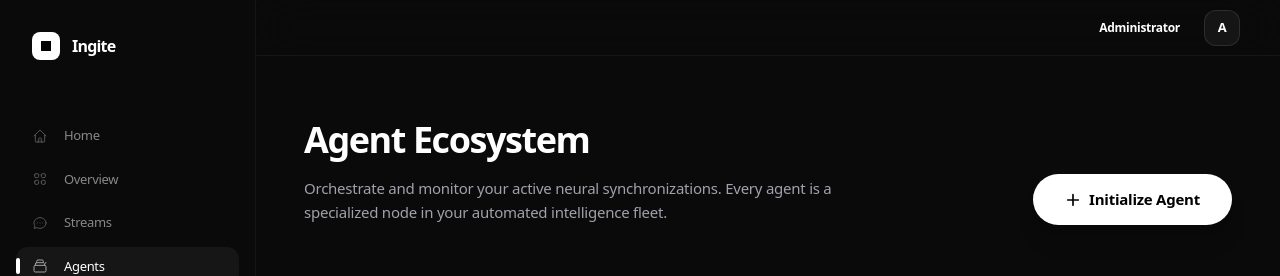
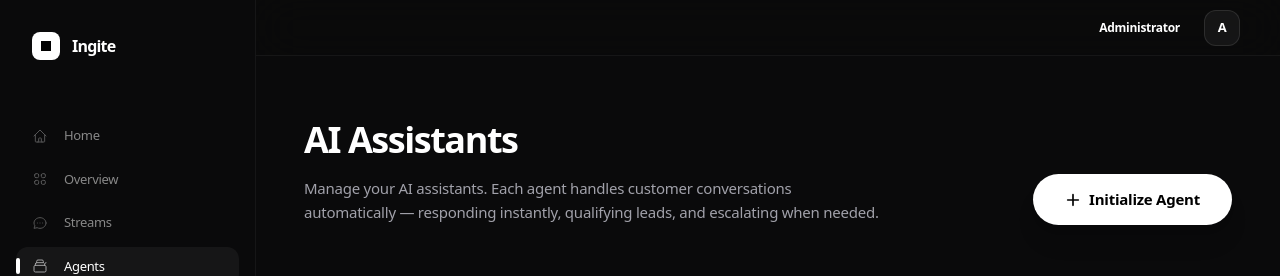
Before and after one commit to Asicvfx/IngiteAI, a Nuxt app in the folder frontend/: page /bots in a window 1280 px wide. Shown: the top 276 px of the page. Built offline with nearby package versions, Linux system fonts and the light colour scheme; no server answers; what vue3-google-login would draw is missing.

Commit message:
feat: consistent purple glow, clear labels, human-readable chat names

```diff
--- a/frontend/pages/bots/index.vue
+++ b/frontend/pages/bots/index.vue
@@ -1,16 +1,16 @@
 <template>
   <div class="px-6 md:px-12 py-16 bg-[#0A0A0B] min-h-[calc(100vh-56px)] text-white font-sans relative overflow-hidden">
     <!-- Background Glow -->
+    <div class="absolute bottom-0 left-0 right-0 h-[600px] bg-gradient-to-t from-[#6A25FF]/40 via-[#6A25FF]/8 to-transparent pointer-events-none -z-10"></div>
     <div class="absolute top-0 right-0 w-[600px] h-[600px] bg-gradient-to-br from-[#A855F7]/10 via-[#A855F7]/5 to-transparent rounded-full blur-[120px] pointer-events-none -z-10"></div>
-    <div class="absolute bottom-0 left-0 w-[800px] h-[800px] bg-gradient-to-tr from-[#3B82F6]/10 to-transparent rounded-full blur-[150px] pointer-events-none -z-10"></div>
 
     <div class="max-w-7xl mx-auto relative z-10">
       <!-- Header Section -->
       <div class="flex flex-col md:flex-row md:items-end md:justify-between mb-20 gap-8">
         <div>
-          <h1 class="text-4xl font-semibold tracking-[-0.04em] text-white">Agent Ecosystem</h1>
+          <h1 class="text-4xl font-semibold tracking-[-0.04em] text-white">AI Assistants</h1>
           <p class="mt-4 text-[#A1A1AA] text-[15px] leading-relaxed max-w-xl font-medium">
-            Orchestrate and monitor your active neural synchronizations. Every agent is a specialized node in your automated intelligence fleet.
+            Manage your AI assistants. Each agent handles customer conversations automatically — responding instantly, qualifying leads, and escalating when needed.
           </p>
         </div>
         <div class="shrink-0">
--- a/frontend/pages/bots/new.vue
+++ b/frontend/pages/bots/new.vue
@@ -1,14 +1,14 @@
 <template>
   <div class="px-6 md:px-12 py-24 bg-[#0A0A0B] min-h-[calc(100vh-56px)] text-white font-sans relative overflow-hidden flex flex-col items-center justify-center">
     <!-- Decorative background element -->
+    <div class="absolute bottom-0 left-0 right-0 h-[600px] bg-gradient-to-t from-[#6A25FF]/40 via-[#6A25FF]/8 to-transparent pointer-events-none -z-10"></div>
     <div class="absolute top-1/2 left-1/2 -translate-x-1/2 -translate-y-1/2 w-[800px] h-[800px] bg-gradient-to-br from-[#A855F7]/10 to-transparent blur-[120px] rounded-full pointer-events-none -z-10"></div>
-    <div class="absolute bottom-0 right-0 w-[600px] h-[600px] bg-gradient-to-tl from-[#3B82F6]/5 to-transparent blur-[120px] rounded-full pointer-events-none -z-10"></div>
 
     <div class="max-w-xl w-full relative z-10">
       <div class="mb-20 text-center">
-        <h1 class="text-4xl font-semibold tracking-[-0.04em] text-white">Initialize Agent</h1>
+        <h1 class="text-4xl font-semibold tracking-[-0.04em] text-white">Create New Assistant</h1>
         <p class="mt-4 text-[#A1A1AA] text-[15px] leading-relaxed font-medium">
-          Establish a new neural node in your business ecosystem. Sync your Telegram bot token to begin the handshake.
+          Connect your Telegram bot to start automating customer conversations. Enter the bot token from @BotFather to get started.
         </p>
       </div>
 
--- a/frontend/pages/chats.vue
+++ b/frontend/pages/chats.vue
@@ -7,7 +7,7 @@
     <div class="w-80 md:w-96 border-r border-white/5 bg-[#050505]/80 backdrop-blur-xl flex flex-col z-20 overflow-hidden relative">
       <div class="p-10 relative z-10">
         <h2 class="text-3xl font-semibold tracking-[-0.04em] text-white">Live Streams</h2>
-        <p class="text-[13px] text-[#A1A1AA] mt-2 font-medium">Active neural synchronizations</p>
+        <p class="text-[13px] text-[#A1A1AA] mt-2 font-medium">Monitor your active customer conversations</p>
       </div>
 
       <div class="flex-1 overflow-y-auto wope-scroll px-4 pb-10 space-y-2 relative z-10">
@@ -24,7 +24,7 @@
             </div>
             <div class="flex-1 min-w-0">
               <div class="flex items-center justify-between mb-1.5">
-                <span class="text-[14px] font-semibold tracking-tight truncate text-[#E4E4E5]">Node #{{ chat.telegram_chat_id }}</span>
+                <span class="text-[14px] font-semibold tracking-tight truncate text-[#E4E4E5]">Customer #{{ chats.indexOf(chat) + 1 }}</span>
                 <span v-if="chat.needs_human" class="w-2 h-2 bg-[#A855F7] rounded-full animate-pulse shadow-[0_0_12px_rgba(168,85,247,0.8)]"></span>
               </div>
               <p class="text-[12px] text-[#A1A1AA] truncate leading-normal font-medium">
@@ -42,14 +42,14 @@
         <!-- Header -->
         <header class="h-20 border-b border-white/5 flex items-center px-12 justify-between bg-[#0A0A0B]/80 backdrop-blur-xl relative z-20">
           <div class="flex items-center space-x-4">
-            <h3 class="text-[16px] font-semibold tracking-tight text-white">Stream #{{ selectedChat.telegram_chat_id }}</h3>
+            <h3 class="text-[16px] font-semibold tracking-tight text-white">Customer #{{ chats.indexOf(selectedChat) + 1 }}</h3>
             <div class="flex items-center space-x-1.5 bg-[#111] px-3 py-1.5 rounded-full border border-[#222] shadow-inner">
                <div class="w-1.5 h-1.5 bg-[#A855F7] rounded-full opacity-80 animate-pulse"></div>
-               <span class="text-[9px] font-bold text-[#A1A1AA] uppercase tracking-[0.15em]">Uplink Stable</span>
+               <span class="text-[9px] font-bold text-[#A1A1AA] uppercase tracking-[0.15em]">Active</span>
             </div>
           </div>
           <div class="text-[11px] text-[#A1A1AA] font-bold uppercase tracking-wider">
-             {{ chats.length }} Live Nodes
+             {{ chats.length }} Active Chats
           </div>
         </header>
 
--- a/frontend/pages/faq.vue
+++ b/frontend/pages/faq.vue
@@ -1,15 +1,15 @@
 <template>
   <div class="px-6 md:px-12 py-16 bg-[#0A0A0B] min-h-[calc(100vh-56px)] text-white font-sans relative overflow-hidden">
     <!-- Huge background glow -->
+    <div class="absolute bottom-0 left-0 right-0 h-[600px] bg-gradient-to-t from-[#6A25FF]/40 via-[#6A25FF]/8 to-transparent pointer-events-none -z-10"></div>
     <div class="absolute top-0 right-0 w-[800px] h-[800px] bg-gradient-to-br from-[#A855F7]/10 via-[#A855F7]/5 to-transparent rounded-full blur-[150px] pointer-events-none -z-10"></div>
-    <div class="absolute bottom-0 left-0 w-[600px] h-[600px] bg-gradient-to-tr from-[#3B82F6]/10 to-transparent rounded-full blur-[120px] pointer-events-none -z-10"></div>
 
     <div class="max-w-5xl mx-auto relative z-10">
       <!-- Header Section -->
       <div class="mb-20">
-        <h1 class="text-4xl font-semibold tracking-[-0.04em] text-white">Intelligence Base</h1>
+        <h1 class="text-4xl font-semibold tracking-[-0.04em] text-white">Knowledge Base</h1>
         <p class="mt-4 text-[#A1A1AA] text-[15px] leading-relaxed max-w-xl font-medium">
-          Train your neural agents with domain-specific knowledge assets. Synchronize documents and structured data directly into the core intelligence layer.
+          Upload documents and data so your AI assistants can answer customer questions accurately. The more you train them, the smarter they get.
         </p>
       </div>
 
--- a/frontend/pages/settings.vue
+++ b/frontend/pages/settings.vue
@@ -1,14 +1,14 @@
 <template>
   <div class="px-6 md:px-12 py-16 bg-[#0A0A0B] min-h-[calc(100vh-56px)] text-white font-sans relative overflow-hidden">
     <!-- Huge background glow -->
+    <div class="absolute bottom-0 left-0 right-0 h-[600px] bg-gradient-to-t from-[#6A25FF]/40 via-[#6A25FF]/8 to-transparent pointer-events-none -z-10"></div>
     <div class="absolute top-0 right-0 w-[800px] h-[800px] bg-gradient-to-br from-[#A855F7]/10 via-[#A855F7]/5 to-transparent rounded-full blur-[150px] pointer-events-none -z-10"></div>
-    <div class="absolute bottom-0 left-0 w-[600px] h-[600px] bg-gradient-to-tr from-[#3B82F6]/10 to-transparent rounded-full blur-[120px] pointer-events-none -z-10"></div>
 
     <div class="max-w-2xl mx-auto relative z-10 w-full">
       <div class="mb-20">
         <h1 class="text-4xl font-semibold tracking-[-0.04em] text-white">Settings</h1>
         <p class="mt-4 text-[#A1A1AA] text-[15px] leading-relaxed font-medium">
-          Configure your administrative preferences and security tokens.
+          Manage your account, preferences, and security settings.
         </p>
       </div>
 
```
